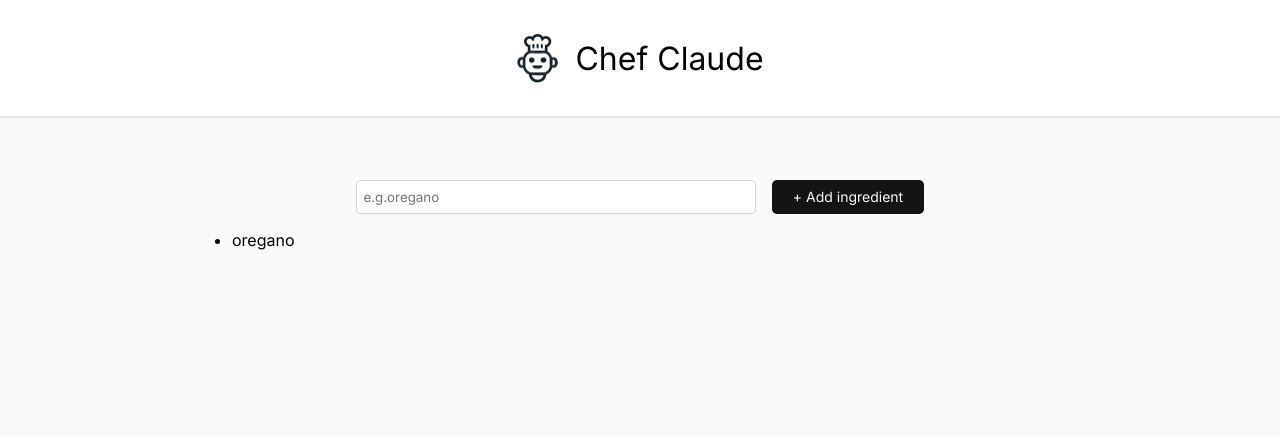
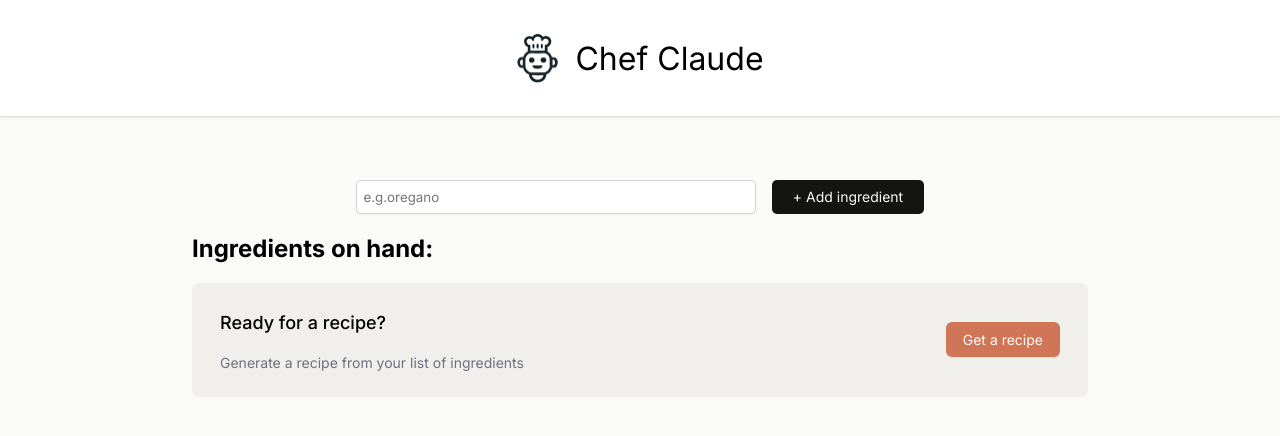
Before and after one commit to Akshay-Tarde/chef-claude, a React (Vite) app: page / in a window 1280 px wide. Shown: the top 436 px of the page. Built offline with nearby package versions, Linux system fonts and the light colour scheme.

Commit message:
Added the Get recipe section and styled it.

```diff
--- a/src/components/Main.jsx
+++ b/src/components/Main.jsx
@@ -1,7 +1,7 @@
 import React from 'react';
 export default function Main() {
 
-    const [ingredients, setIngredients] = React.useState(["oregano"])
+    const [ingredients, setIngredients] = React.useState([])
 
     const ingredientsList = ingredients.map( item => <li>{item}</li>)
 
@@ -21,9 +21,17 @@
                     name="ingredient" />
                 <button >+ Add ingredient</button>
             </form>
-            <ul>
-                {ingredientsList}
-            </ul>
+            <section>
+                <h2>Ingredients on hand:</h2>
+                <ul className='ingredients-list'>{ingredientsList}</ul>
+                <div className="get-recipe-container">
+                    <div>
+                        <h3>Ready for a recipe?</h3>
+                        <p>Generate a recipe from your list of ingredients</p>
+                    </div>
+                    <button>Get a recipe</button>
+                </div>
+            </section>
         </main>
     );
 }
--- a/src/index.css
+++ b/src/index.css
@@ -72,3 +72,36 @@
   border-radius: 5px;
   /* font-weight: 700; */
 }
+
+.get-recipe-container {
+  display: flex;
+  justify-content: space-between;
+  align-items: center;
+  border-radius: 8px;
+  background: #F0EFEB;
+  padding: 10px 28px;
+}
+
+.get-recipe-container h3 {
+  font-size: 1.125rem;
+  font-weight: 500;
+  line-height: 24px;
+}
+
+.get-recipe-container p {
+  color: #6B7280;
+  font-size: 0.875rem;
+  line-height: 20px;
+}
+
+.get-recipe-container button {
+  border: none;
+  border-radius: 6px;
+  background: #D17557;
+  box-shadow: 0px 1px 2px 0px rgba(0, 0, 0, 0.05);
+  color: #FAFAF8;
+  padding: 9px 17px;
+  font-family: Inter, sans-serif;
+  font-size: 0.875rem;
+  cursor: pointer;
+}
```
